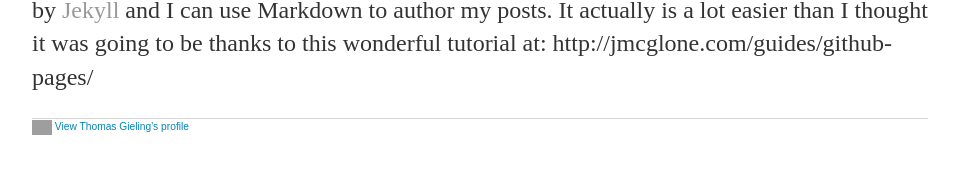
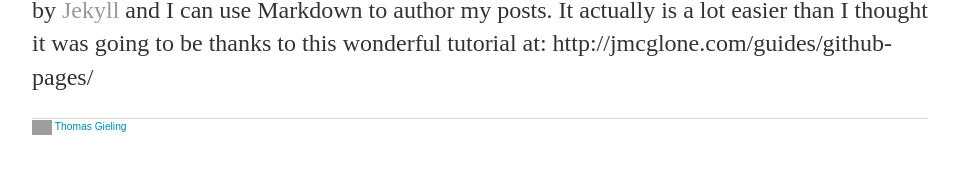
Before and after one commit to thomasgieling/thomasgieling.github.io, a Jekyll site: the page built from _posts/2015-07-06-site-launched.md, in a window 1280 px wide. Shown: the part 295-469 px from the top of the page, without its empty margins (160-1119 px from the left). Built offline with Jekyll 4.4.1, drawn with Linux system fonts in a browser that asks for light colours; grey boxes are pictures that could not be loaded.

Commit message:
Update default.html

```diff
--- a/_layouts/default.html
+++ b/_layouts/default.html
@@ -19,7 +19,7 @@
 
 			</div><!-- /.container -->
 			<footer>
-				<a href="https://nl.linkedin.com/pub/thomas-gieling/0/47/765" style="text-decoration:none;"><span style="font: 80% Arial,sans-serif; color:#0783B6;"><img src="https://static.licdn.com/scds/common/u/img/webpromo/btn_in_20x15.png" width="20" height="15" alt="Thomas Gieling" style="vertical-align:middle;" border="0">&nbsp;View Thomas Gieling's profile</span></a>
+				<a href="https://nl.linkedin.com/pub/thomas-gieling/0/47/765" style="text-decoration:none;"><span style="font: 80% Arial,sans-serif; color:#0783B6;"><img src="https://static.licdn.com/scds/common/u/img/webpromo/btn_in_20x15.png" width="20" height="15" alt="Thomas Gieling" style="vertical-align:middle;" border="0">&nbsp;Thomas Gieling</span></a>
 			</footer>
 		</body>
 	</html>
```
